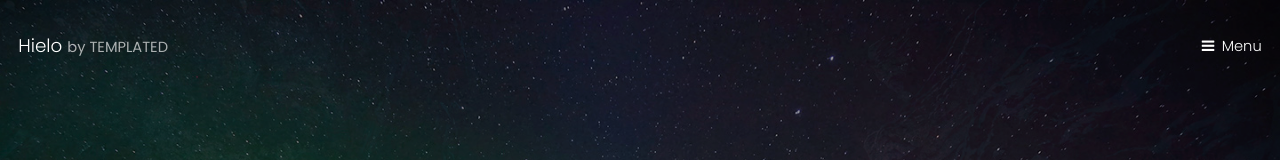
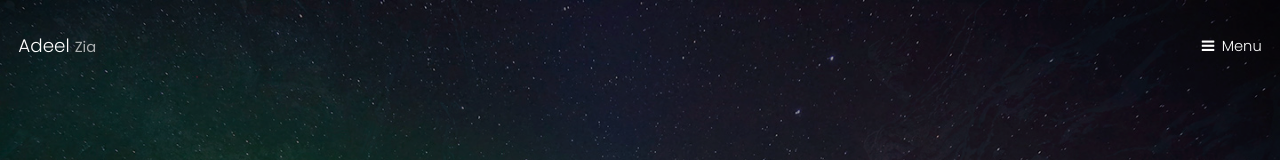
Before and after one commit to adeel4zia/adeel4zia.github.io, a plain HTML site: page index.html in a window 1280 px wide. Shown: the top 160 px of the page. Drawn offline with Linux system fonts and the light colour scheme.

Commit message:
Update index.html

```diff
--- a/index.html
+++ b/index.html
@@ -10,7 +10,7 @@
 
 		<!-- Header -->
 			<header id="header" class="alt">
-				<div class="logo"><a href="index.html">Hielo <span>by TEMPLATED</span></a></div>
+				<div class="logo"><a href="index.html">Adeel <span>Zia</span></a></div>
 				<a href="#menu">Menu</a>
 			</header>
 
```
